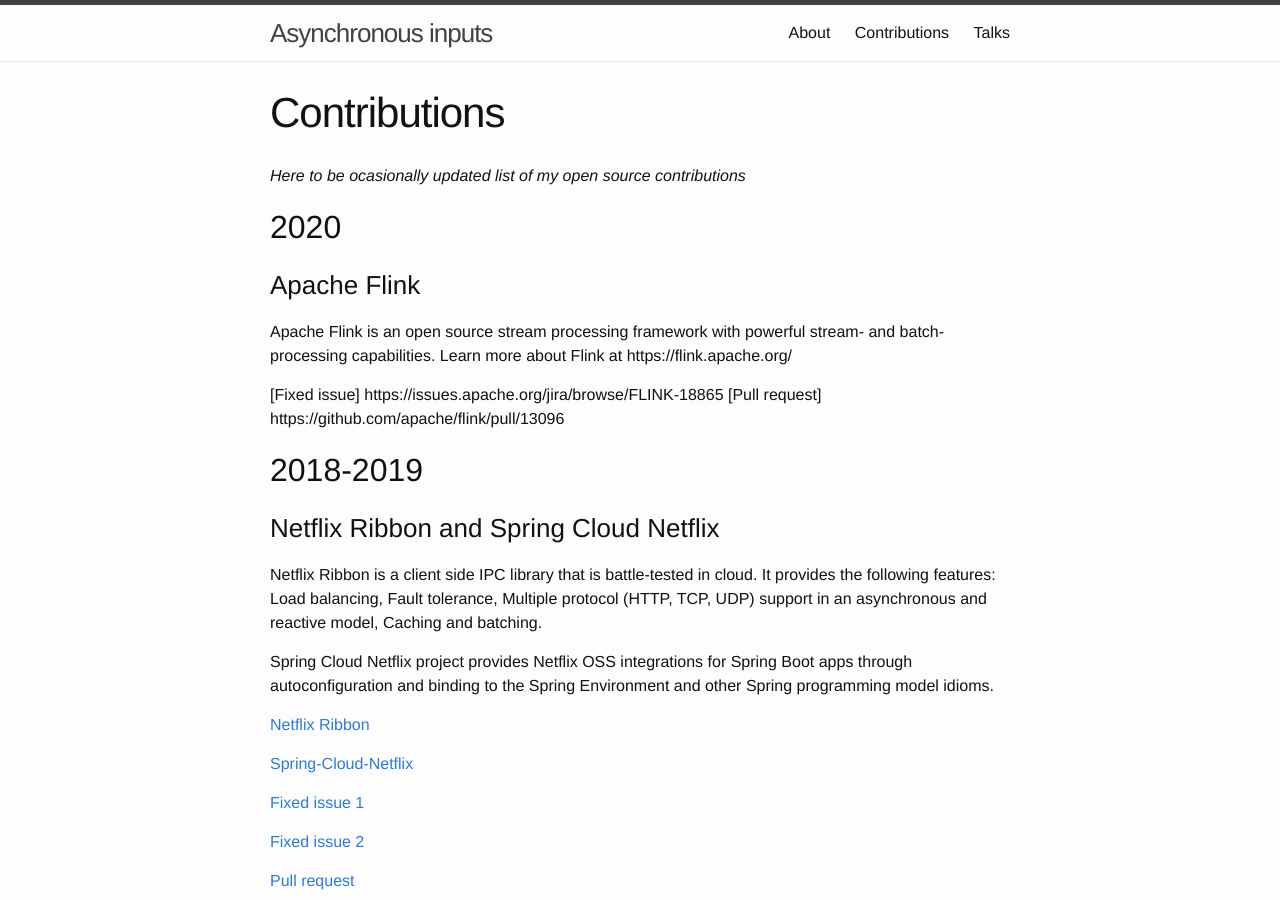
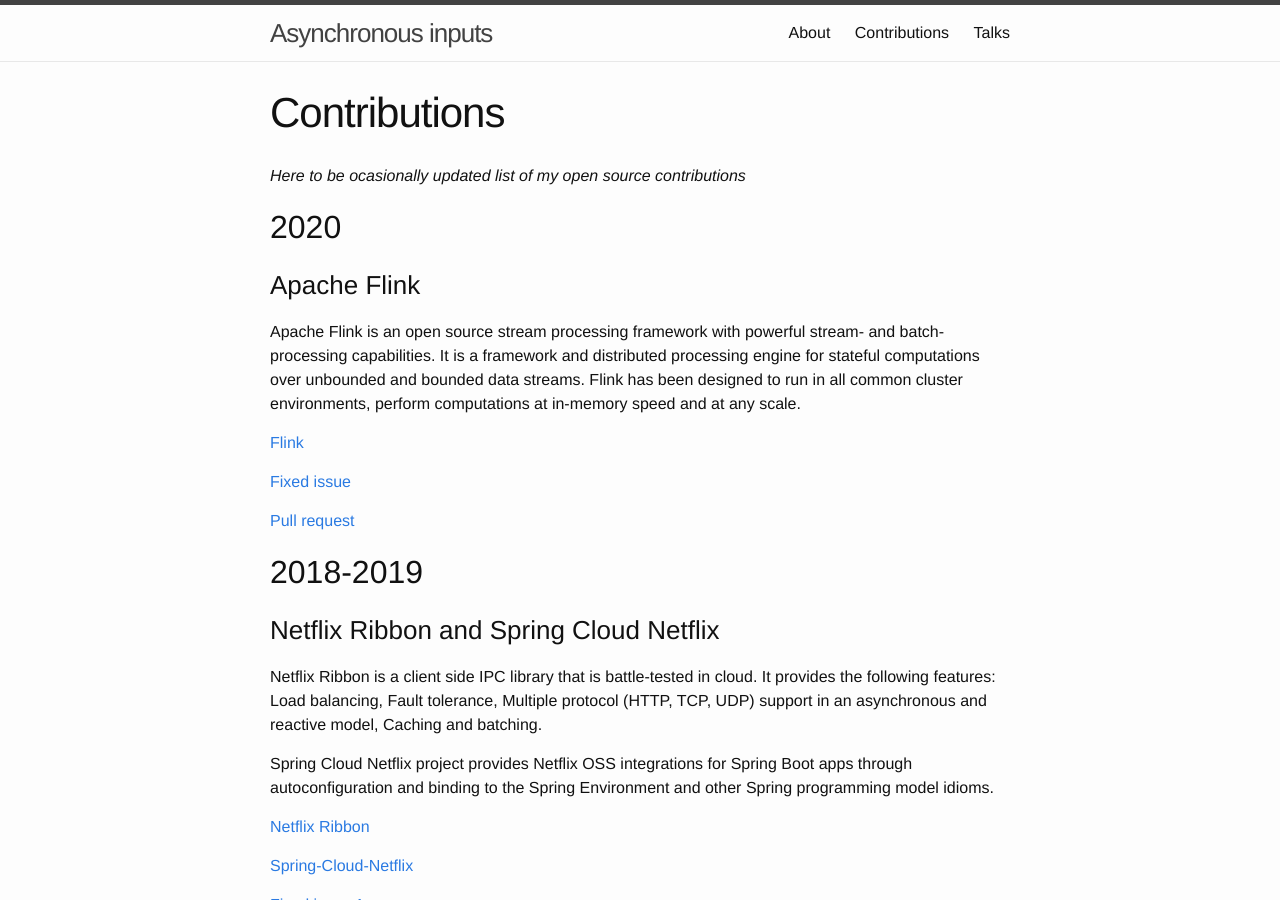
Before and after one commit to rk13/rk13.github.io, a Jekyll site: the page built from contributions.md, in a window 1280 px wide and 900 px high. Built offline with Jekyll 4.4.1, drawn with Linux system fonts in a browser that asks for light colours; Markdown is read by kramdown in place of the engine named in the settings.

Commit message:
Fixed typos

```diff
--- a/contributions.md
+++ b/contributions.md
@@ -11,10 +11,13 @@
 ### Apache Flink
 
 Apache Flink is an open source stream processing framework with powerful stream- and batch-processing capabilities.
-Learn more about Flink at https://flink.apache.org/
+It is a framework and distributed processing engine for stateful computations over unbounded and bounded data streams. Flink has been designed to run in all common cluster environments, perform computations at in-memory speed and at any scale.
 
-[Fixed issue] https://issues.apache.org/jira/browse/FLINK-18865
-[Pull request] https://github.com/apache/flink/pull/13096
+[Flink](https://flink.apache.org/)
+
+[Fixed issue](https://issues.apache.org/jira/browse/FLINK-18865)
+
+[Pull request](https://github.com/apache/flink/pull/13096)
 
 ## 2018-2019
 
```
